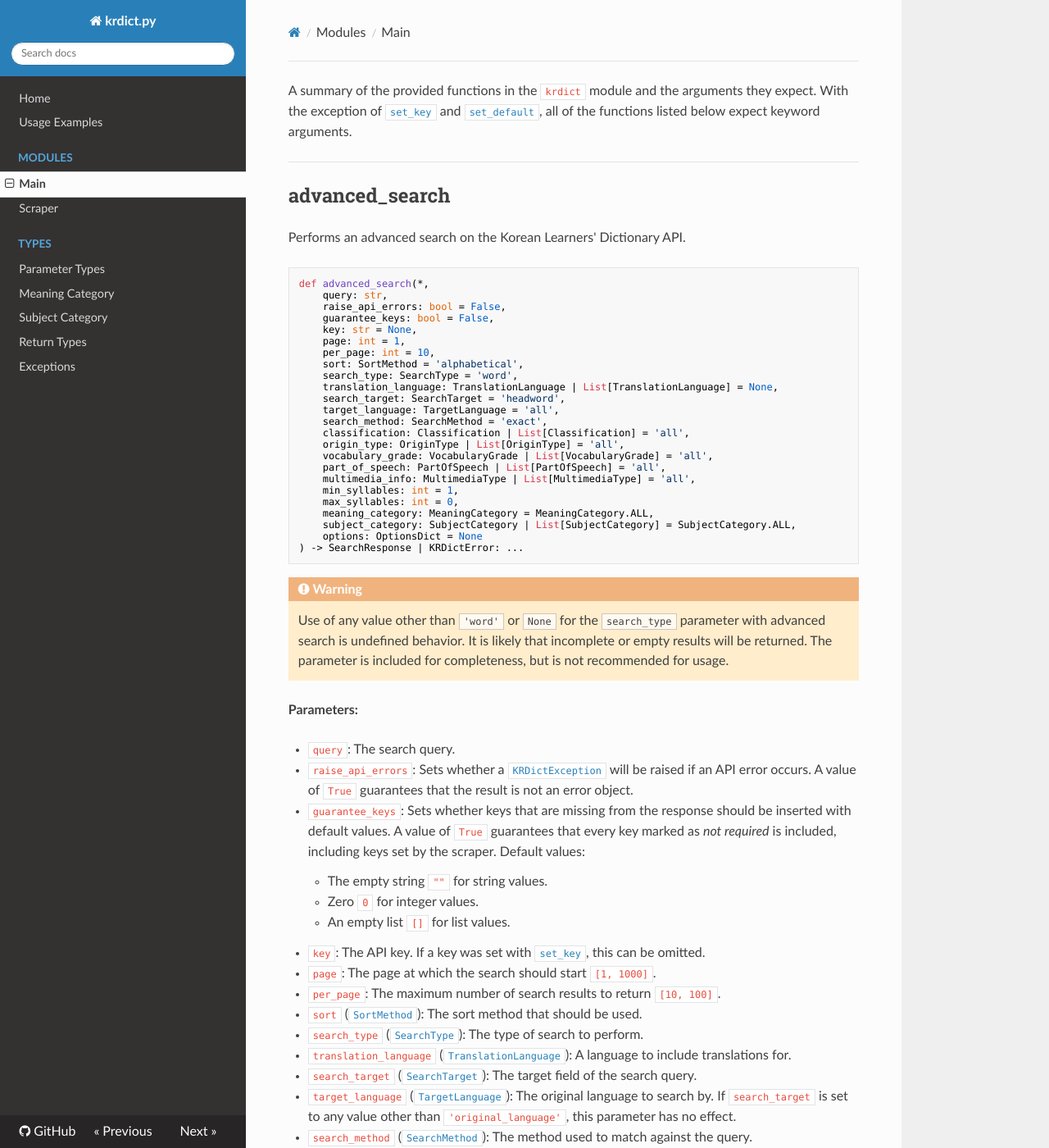
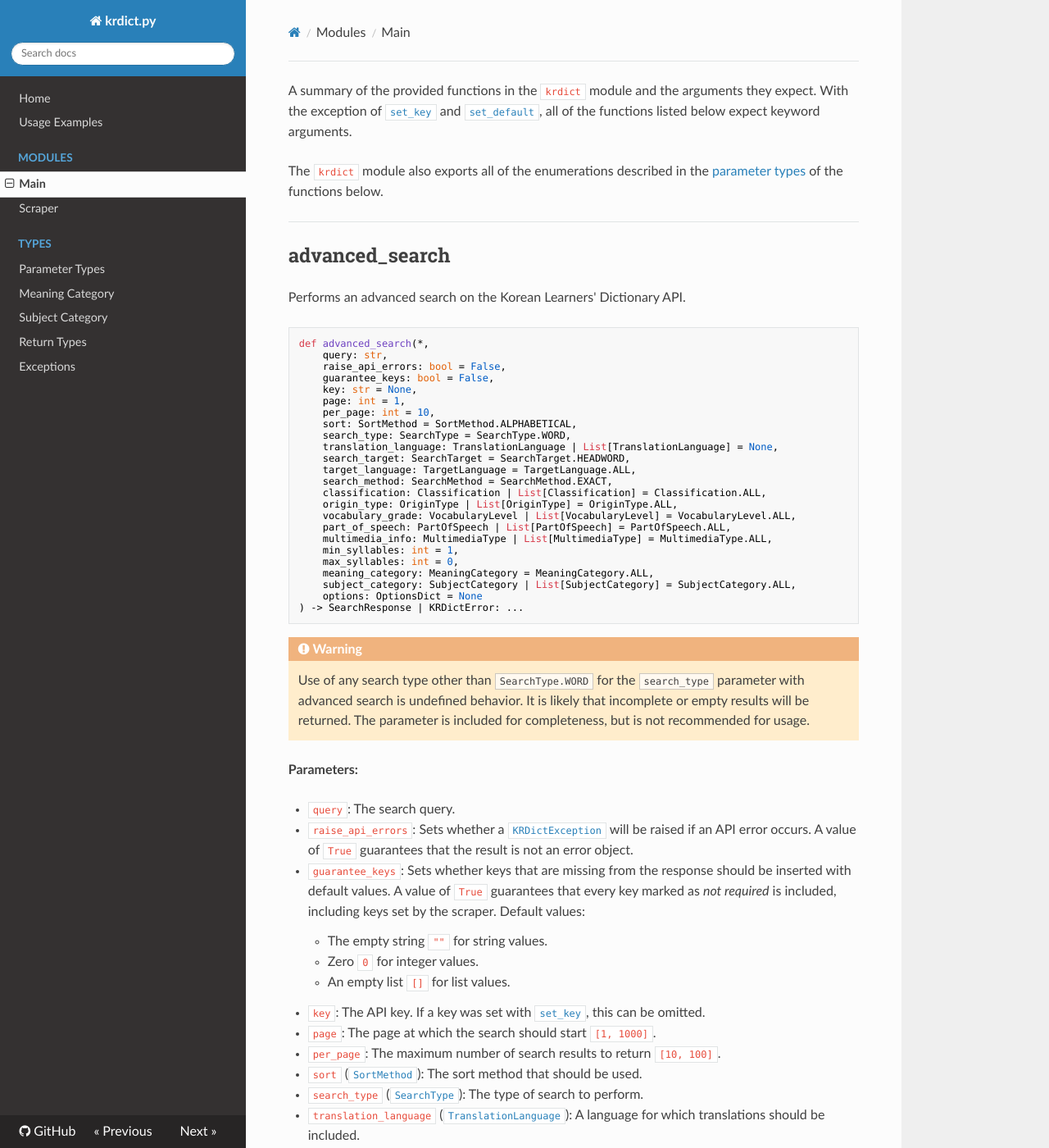
Before and after one commit to omarkmu/krdict.py, an MkDocs documentation site: the page built from docs/main.md, in a window 1280 px wide and 1400 px high. Shown: the whole window at 82% size. Built offline with MkDocs 1.6.1, drawn with Linux system fonts in a browser that asks for light colours; nearby versions of some CDN libraries; some of the changed text lies outside the part shown.

Commit message:
Use enumerations in typing overloads Add missing literals in typing Add enumerations to defaults in typing and documentation

````diff
--- a/docs/main.md
+++ b/docs/main.md
@@ -1,6 +1,9 @@
 A summary of the provided functions in the `krdict` module and the arguments they expect.
 With the exception of [`set_key`](#set_key) and [`set_default`](#set_default),
 all of the functions listed below expect keyword arguments.
+
+The `krdict` module also exports all of the enumerations described in
+the [parameter types](#parameters) of the functions below.
 
 ---
 ## advanced_search
@@ -15,17 +18,17 @@ def advanced_search(*,
     key: str = None,
     page: int = 1,
     per_page: int = 10,
-    sort: SortMethod = 'alphabetical',
-    search_type: SearchType = 'word',
+    sort: SortMethod = SortMethod.ALPHABETICAL,
+    search_type: SearchType = SearchType.WORD,
     translation_language: TranslationLanguage | List[TranslationLanguage] = None,
-    search_target: SearchTarget = 'headword',
-    target_language: TargetLanguage = 'all',
-    search_method: SearchMethod = 'exact',
-    classification: Classification | List[Classification] = 'all',
-    origin_type: OriginType | List[OriginType] = 'all',
-    vocabulary_grade: VocabularyGrade | List[VocabularyGrade] = 'all',
-    part_of_speech: PartOfSpeech | List[PartOfSpeech] = 'all',
-    multimedia_info: MultimediaType | List[MultimediaType] = 'all',
+    search_target: SearchTarget = SearchTarget.HEADWORD,
+    target_language: TargetLanguage = TargetLanguage.ALL,
+    search_method: SearchMethod = SearchMethod.EXACT,
+    classification: Classification | List[Classification] = Classification.ALL,
+    origin_type: OriginType | List[OriginType] = OriginType.ALL,
+    vocabulary_grade: VocabularyLevel | List[VocabularyLevel] = VocabularyLevel.ALL,
+    part_of_speech: PartOfSpeech | List[PartOfSpeech] = PartOfSpeech.ALL,
+    multimedia_info: MultimediaType | List[MultimediaType] = MultimediaType.ALL,
     min_syllables: int = 1,
     max_syllables: int = 0,
     meaning_category: MeaningCategory = MeaningCategory.ALL,
@@ -34,7 +37,7 @@ def advanced_search(*,
 ) -> SearchResponse | KRDictError: ...
 ```
 !!! warning
-    Use of any value other than `'word'` or `None` for the `search_type` parameter with advanced search is
+    Use of any search type other than `SearchType.WORD` for the `search_type` parameter with advanced search is
     undefined behavior. It is likely that incomplete or empty results will be returned.
     The parameter is included for completeness, but is not recommended for usage.
 
@@ -53,18 +56,14 @@ guarantees that every key marked as *not required* is included, including keys s
 - `per_page`: The maximum number of search results to return `[10, 100]`.
 - `sort` ([`SortMethod`](parameters.md#sortmethod)): The sort method that should be used.
 - `search_type` ([`SearchType`](parameters.md#searchtype)): The type of search to perform.
-- `translation_language` ([`TranslationLanguage`](parameters.md#translationlanguage)): A language to include translations for.
+- `translation_language` ([`TranslationLanguage`](parameters.md#translationlanguage)): A language for which translations should be included.
 - `search_target` ([`SearchTarget`](parameters.md#searchtarget)): The target field of the search query.
 - `target_language` ([`TargetLanguage`](parameters.md#targetlanguage)): The original language to search by. If `search_target`
 is set to any value other than `'original_language'`, this parameter has no effect.
 - `search_method` ([`SearchMethod`](parameters.md#searchmethod)): The method used to match against the query.
-    - `'exact'`: Returns entries that are an exact match of the query.
-    - `'include'`: Returns entries that include the query.
-    - `'start'`: Returns entries that start with the query.
-    - `'end'`: Returns entries that end with the query.
 - `classification` ([`Classification`](parameters.md#classification)): An entry classification to filter by.
 - `origin_type` ([`OriginType`](parameters.md#origintype)): A word origin type to filter by.
-- `vocabulary_grade` ([`VocabularyGrade`](parameters.md#vocabularygrade)): A vocabulary level to filter by.
+- `vocabulary_grade` ([`VocabularyLevel`](parameters.md#vocabularygrade)): A vocabulary level to filter by.
 - `part_of_speech` ([`PartOfSpeech`](parameters.md#partofspeech)): A part of speech to filter by.
 - `multimedia_info` ([`MultimediaType`](parameters.md#multimediatype)): A multimedia type to filter by.
 - `min_syllables`: The minimum number of syllables in result words `[1, 80]`.
@@ -98,8 +97,8 @@ def search(*,
     key: str = None,
     page: int = 1,
     per_page: int = 10,
-    sort: SortMethod = 'alphabetical',
-    search_type: SearchType = 'word',
+    sort: SortMethod = SortMethod.ALPHABETICAL,
+    search_type: SearchType = SearchType.WORD,
     translation_language: TranslationLanguage | List[TranslationLanguage] = None,
     options: OptionsDict = None
 ) -> SearchResponse | KRDictError: ...
@@ -120,7 +119,7 @@ guarantees that every key marked as *not required* is included, including keys s
 - `per_page`: The maximum number of search results to return `[10, 100]`.
 - `sort` ([`SortMethod`](parameters.md#sortmethod)): The sort method that should be used.
 - `search_type` ([`SearchType`](parameters.md#searchtype)): The type of search to perform.
-- `translation_language` ([`TranslationLanguage`](parameters.md#translationlanguage)): A language to include translations for.
+- `translation_language` ([`TranslationLanguage`](parameters.md#translationlanguage)): A language for which translations should be included.
 - `options` ([`OptionsDict`](parameters.md#optionsdict)): Additional options to apply.
 
 
````
Also changed, not shown: docs/scraper.md (+11 -11 lines), 1 other file.
